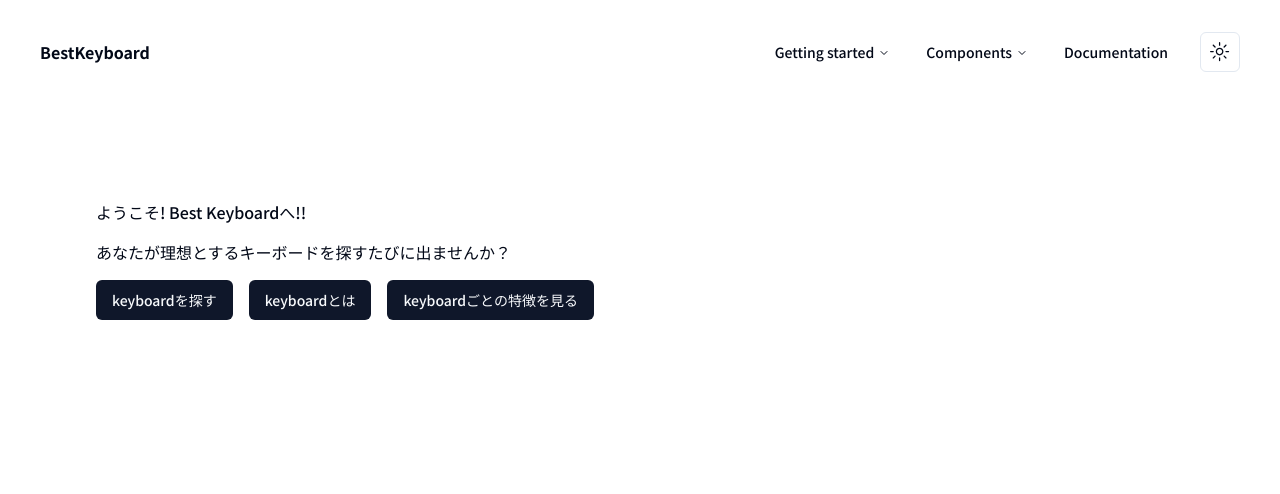
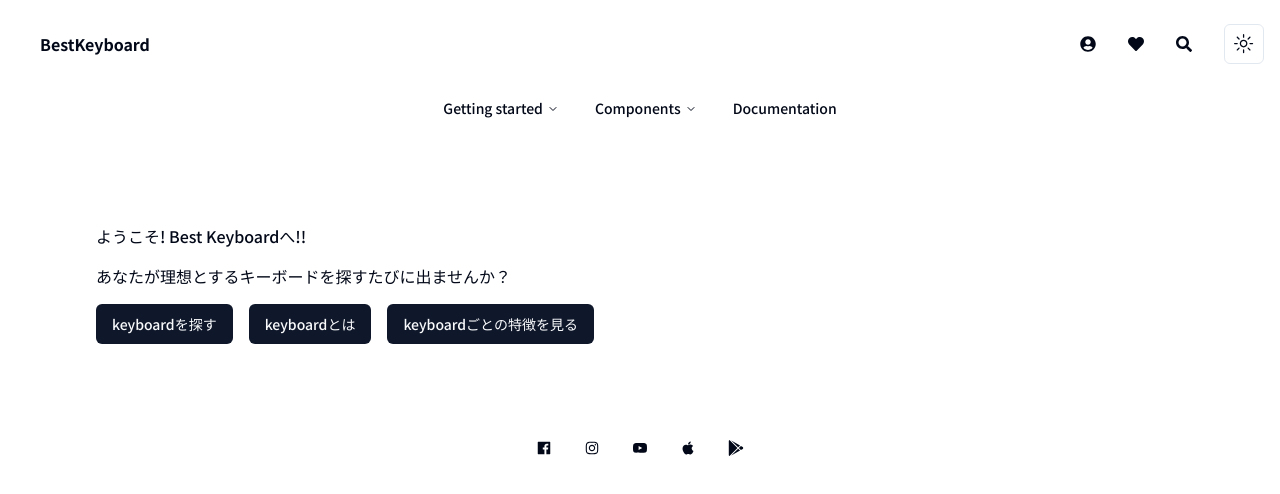
Before and after one commit to ksdeveloper0201/best_keyboard_2401, a Next.js app: page / in a window 1280 px wide. Shown: the top 494 px of the page. Built offline with nearby package versions, Linux system fonts and the light colour scheme.

Commit message:
ホームページ調整

```diff
--- a/app/layout.tsx
+++ b/app/layout.tsx
@@ -3,6 +3,7 @@ import { Noto_Sans_JP } from "next/font/google";
 import "./globals.css";
 import Header from "@/components/Header";
 import { ThemeProvider } from "@/components/theme-provider";
+import Footer from "@/components/Footer";
 
 const notoSansJp = Noto_Sans_JP({ subsets: ["latin"] });
 
@@ -27,6 +28,7 @@ export default function RootLayout({
                 >
                     <Header />
                     {children}
+                    <Footer />
                 </ThemeProvider>
             </body>
         </html>
--- a/app/page.tsx
+++ b/app/page.tsx
@@ -4,7 +4,7 @@ import { Button } from "@/components/ui/button";
 export default function Home() {
     return (
         <main className="p-24">
-            <div>
+            <div id="body-head">
                 <h1 className="font-medium text-4x1">
                     ようこそ! Best Keyboardへ!!
                 </h1>
@@ -12,6 +12,10 @@ export default function Home() {
                     あなたが理想とするキーボードを探すたびに出ませんか？
                 </p>
             </div>
+            <div id="topics"></div>
+            <div id="new arrival"></div>
+            <div id="rankig"></div>
+            <div id="recommend"></div>
             <div className="flex gap-4 items-center">
                 <div className="flex gap-4">
                     <Button>keyboardを探す</Button>
--- /dev/null
+++ b/components/Footer.tsx
@@ -0,0 +1,20 @@
+import { AiFillFacebook } from "@react-icons/all-files/ai/AiFillFacebook";
+import { AiOutlineInstagram } from "@react-icons/all-files/ai/AiOutlineInstagram";
+import { AiFillYoutube } from "@react-icons/all-files/ai/AiFillYoutube";
+import { AiFillApple } from "@react-icons/all-files/ai/AiFillApple";
+import { FaGooglePlay } from "@react-icons/all-files/fa/FaGooglePlay";
+
+
+function Footer() {
+    return (
+        <div className="flex justify-center">
+            <AiFillFacebook className="mx-4" />
+            <AiOutlineInstagram className="mx-4" />
+            <AiFillYoutube className="mx-4" />
+            <AiFillApple  className="mx-4" />
+            <FaGooglePlay className="mx-4" />
+        </div>
+    );
+}
+
+export default Footer;
--- a/components/Header.tsx
+++ b/components/Header.tsx
@@ -2,6 +2,12 @@
 
 import * as React from "react";
 import Link from "next/link";
+
+import { FaUserCircle } from "@react-icons/all-files/fa/FaUserCircle";
+import { FaHeart } from "@react-icons/all-files/fa/FaHeart";
+import { FaSearch } from "@react-icons/all-files/fa/FaSearch";
+
+
 
 import { cn } from "@/lib/utils";
 import {
@@ -66,11 +72,48 @@ function Header() {
     const { setTheme } = useTheme();
 
     return (
+        <>
+            <div id="first-header" className="flex justify-between">
                 <div className="py-8 px-10 flex items-center justify-between">
                     <Link href={"/"} className="font-bold">
                         BestKeyboard
                     </Link>
-            <div className="flex items-center gap-4">
+                </div>
+                <div id="header-icons" className="flex items-center">
+                    <FaUserCircle className="mx-4" />
+                    <FaHeart className="mx-4" />
+                    <FaSearch className="mx-4" />
+                    <div id="toggle-darkmode" className="mx-4">
+                        {" "}
+                        <DropdownMenu>
+                            <DropdownMenuTrigger asChild>
+                                <Button variant="outline" size="icon">
+                                    <SunIcon className="h-[1.2rem] w-[1.2rem] rotate-0 scale-100 transition-all dark:-rotate-90 dark:scale-0" />
+                                    <MoonIcon className="absolute h-[1.2rem] w-[1.2rem] rotate-90 scale-0 transition-all dark:rotate-0 dark:scale-100" />
+                                    <span className="sr-only">Toggle theme</span>
+                                </Button>
+                            </DropdownMenuTrigger>
+                            <DropdownMenuContent align="end">
+                                <DropdownMenuItem onClick={() => setTheme("light")}>
+                                    Light
+                                </DropdownMenuItem>
+                                <DropdownMenuItem onClick={() => setTheme("dark")}>
+                                    Dark
+                                </DropdownMenuItem>
+                                <DropdownMenuItem
+                                    onClick={() => setTheme("system")}
+                                >
+                                    System
+                                </DropdownMenuItem>
+                            </DropdownMenuContent>
+                        </DropdownMenu>
+                    </div>
+
+                </div>
+            </div>
+            <div id="second-header" className="flex justify-around">
+
+                <div id="dropDown-menu" className="flex items-center gap-4">
                     <div>
                         {" "}
                         <NavigationMenu>
@@ -153,33 +196,11 @@ function Header() {
                             </NavigationMenuList>
                         </NavigationMenu>
                     </div>
-                <div>
-                    {" "}
-                    <DropdownMenu>
-                        <DropdownMenuTrigger asChild>
-                            <Button variant="outline" size="icon">
-                                <SunIcon className="h-[1.2rem] w-[1.2rem] rotate-0 scale-100 transition-all dark:-rotate-90 dark:scale-0" />
-                                <MoonIcon className="absolute h-[1.2rem] w-[1.2rem] rotate-90 scale-0 transition-all dark:rotate-0 dark:scale-100" />
-                                <span className="sr-only">Toggle theme</span>
-                            </Button>
-                        </DropdownMenuTrigger>
-                        <DropdownMenuContent align="end">
-                            <DropdownMenuItem onClick={() => setTheme("light")}>
-                                Light
-                            </DropdownMenuItem>
-                            <DropdownMenuItem onClick={() => setTheme("dark")}>
-                                Dark
-                            </DropdownMenuItem>
-                            <DropdownMenuItem
-                                onClick={() => setTheme("system")}
-                            >
-                                System
-                            </DropdownMenuItem>
-                        </DropdownMenuContent>
-                    </DropdownMenu>
+
                 </div>
+
             </div>
-        </div>
+        </>
     );
 }
 
--- a/package.json
+++ b/package.json
@@ -15,6 +15,7 @@
         "@radix-ui/react-icons": "^1.3.0",
         "@radix-ui/react-navigation-menu": "^1.1.4",
         "@radix-ui/react-slot": "^1.0.2",
+        "@react-icons/all-files": "^4.1.0",
         "class-variance-authority": "^0.7.0",
         "clsx": "^2.1.0",
         "json-server": "^1.0.0-alpha.22",
```
Also changed, not shown: components/NewArrival.tsx (added), components/Ranking.tsx (added), components/Recommend.tsx (added), components/Topics.tsx (added), 1 other file (tests, documents, lock files or other folders). Lines whose indentation alone changed are shown as unchanged.
